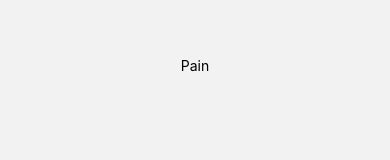
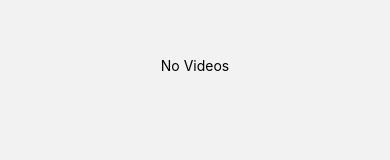
Before and after one commit to Hackathon-Group-EndicottCollege/ALive, a React Native app: screen /Gallery in a window 390 px wide. Shown: the part 330-490 px from the top of the page. Built offline with nearby package versions, Linux system fonts and the light colour scheme.

Commit message:
Add gallery and read me

```diff
--- /dev/null
+++ b/Gallery.js
@@ -0,0 +1,15 @@
+import React from "react";
+import { SafeAreaView,Text,} from "react-native";
+import { Dimensions } from "react-native";
+
+const Gallery = () => {
+    return(
+        <SafeAreaView  style={{ flex: 1, justifyContent: "center", alignItems: "center" }}>
+            <Text>
+                No Videos
+            </Text>
+        </SafeAreaView>
+    );
+}
+
+export default Gallery;
--- a/Navigation.js
+++ b/Navigation.js
@@ -5,6 +5,8 @@ import { createMaterialBottomTabNavigator } from "@react-navigation/material-bot
 import { NavigationContainer } from "@react-navigation/native";
 import { Dimensions } from "react-native";
 import MaterialCommunityIcons from "react-native-vector-icons/MaterialCommunityIcons";
+import Gallery from './Gallery';
+
 const fakeScene1 = () => {
   return (
     <SafeAreaView
@@ -50,7 +52,7 @@ function Navigation() {
           />
           <Tab.Screen
             name="Gallery"
-            component={fakeScene2}
+            component={Gallery}
             options={{
               tabBarLabel: "Gallery",
               tabBarIcon: ({ color }) => (
```
Also changed, not shown: 2 other files (tests, documents, lock files or other folders).
